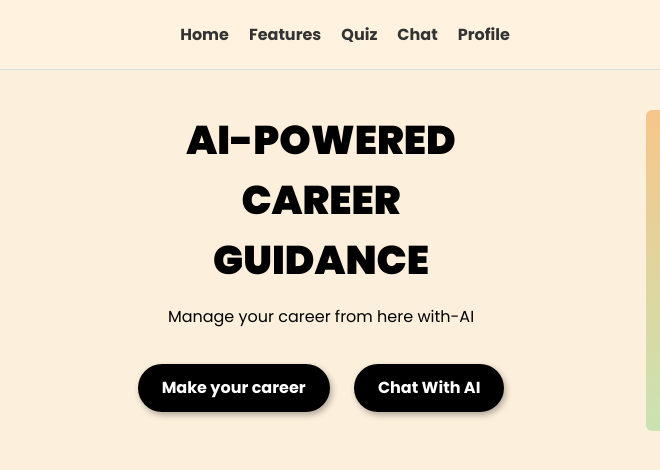
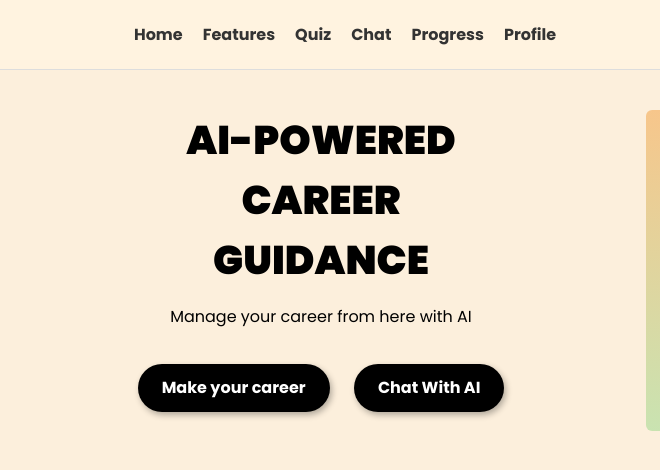
Before and after one commit to baljotchohan/campuscharca, a plain HTML site: page index.html in a window 1280 px wide. Shown: the full height of the page, 314-974 px from the left. Drawn offline with Linux system fonts and the light colour scheme.

Commit message:
Update index.html

```diff
--- a/index.html
+++ b/index.html
@@ -1,3 +1,4 @@
+
 <!DOCTYPE html>
 <html lang="en">
 <head>
@@ -17,6 +18,7 @@
       <a href="features.html">Features</a>
       <a href="quiz.html">Quiz</a>
       <a href="chatbot.html">Chat</a>
+      <a href="progress.html">Progress</a>
       <a href="profile.html">Profile</a>
     </div>
     <div class="icons">
@@ -31,7 +33,7 @@
     </div>
     <div class="center">
       <h1>AI-POWERED<br>CAREER<br>GUIDANCE</h1>
-      <p>Manage your career from here with-AI</p>
+      <p>Manage your career from here with AI</p>
       <a href="quiz.html" class="btn">Make your career</a>
       <a href="chatbot.html" class="btn">Chat With AI</a>
     </div>
```
